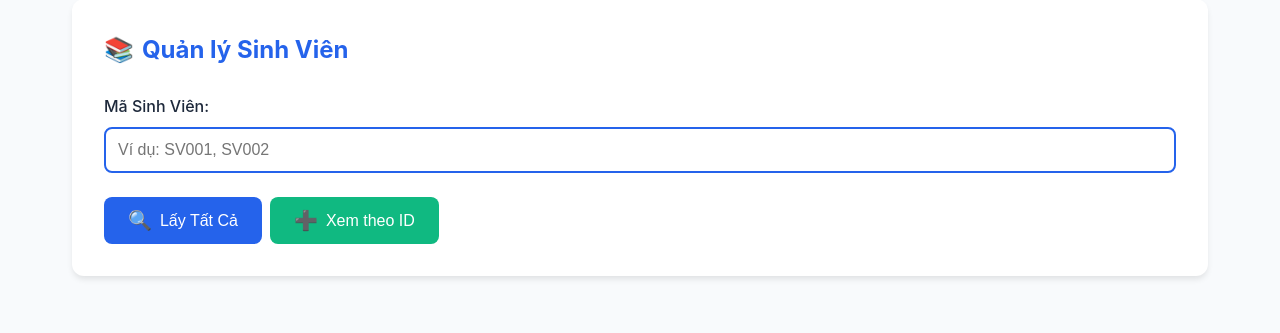
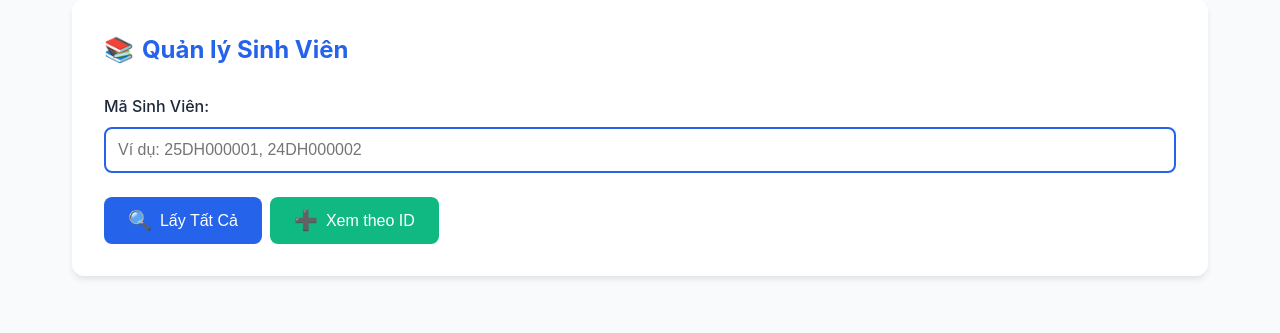
Before and after one commit to TienxDun/Distributed_Database, a PHP site: page /ui.php in a window 1280 px wide, after a click on "Sinh Viên". Shown: the part 311-644 px from the top of the page. Run offline with PHP 8.4, Linux system fonts and the light colour scheme.

Commit message:
Update input placeholders for student IDs in UI and enhance database initialization script with user choice for sample data

```diff
--- a/app/public/ui.php
+++ b/app/public/ui.php
@@ -55,7 +55,7 @@
             <h2 class="module-title">Quản lý Sinh Viên</h2>
             <div class="form-group">
                 <label for="sinhvien-id">Mã Sinh Viên:</label>
-                <input type="text" id="sinhvien-id" placeholder="Ví dụ: SV001, SV002" onkeydown="if(event.key==='Enter') callAPI('sinhvien', 'GET', null, 'sinhvien')">
+                <input type="text" id="sinhvien-id" placeholder="Ví dụ: 25DH000001, 24DH000002" onkeydown="if(event.key==='Enter') callAPI('sinhvien', 'GET', null, 'sinhvien')">
             </div>
             <div class="btn-group">
                 <button class="btn btn-primary" onclick="callAPI('sinhvien', 'GET')">Lấy Tất Cả</button>
@@ -87,7 +87,7 @@
             <h2 class="module-title">Đăng Ký Học Phần</h2>
             <div class="form-group">
                 <label for="dangky-masv">Mã Sinh Viên:</label>
-                <input type="text" id="dangky-masv" placeholder="Ví dụ: SV001, SV002, SV003..." required onkeydown="if(event.key==='Enter') callAPI('dangky', 'GET', null, 'dangky', 'masv')">
+                <input type="text" id="dangky-masv" placeholder="Ví dụ: 25DH000001, 24DH000002, 23DH000003..." required onkeydown="if(event.key==='Enter') callAPI('dangky', 'GET', null, 'dangky', 'masv')">
             </div>
             <div class="btn-group">
                 <button class="btn btn-primary" onclick="callAPI('dangky', 'GET')">Lấy Tất Cả</button>
@@ -105,7 +105,7 @@
                     <h3>Các môn học sinh viên đã học và đạt từ điểm 5 trở lên</h3>
                     <div class="form-group">
                         <label for="global-masv-1">Mã Sinh Viên:</label>
-                        <input type="text" id="global-masv-1" placeholder="Ví dụ: SV001" onkeydown="if(event.key==='Enter') callAPI('global', 'GET', null, 'global', '1')">
+                        <input type="text" id="global-masv-1" placeholder="Ví dụ: 25DH000001" onkeydown="if(event.key==='Enter') callAPI('global', 'GET', null, 'global', '1')">
                     </div>
                     <button class="btn btn-primary" onclick="callAPI('global', 'GET', null, 'global', '1')">Truy Vấn</button>
                     <div id="global-result-1" class="result"></div>
@@ -127,7 +127,7 @@
                     <h3>Các môn học bắt buộc của sinh viên</h3>
                     <div class="form-group">
                         <label for="global-masv-3">Mã Sinh Viên:</label>
-                        <input type="text" id="global-masv-3" placeholder="Ví dụ: SV001" onkeydown="if(event.key==='Enter') callAPI('global', 'GET', null, 'global', '3')">
+                        <input type="text" id="global-masv-3" placeholder="Ví dụ: 25DH000001" onkeydown="if(event.key==='Enter') callAPI('global', 'GET', null, 'global', '3')">
                     </div>
                     <button class="btn btn-primary" onclick="callAPI('global', 'GET', null, 'global', '3')">Truy Vấn</button>
                     <div id="global-result-3" class="result"></div>
```
Also changed, not shown: 1 other file.
